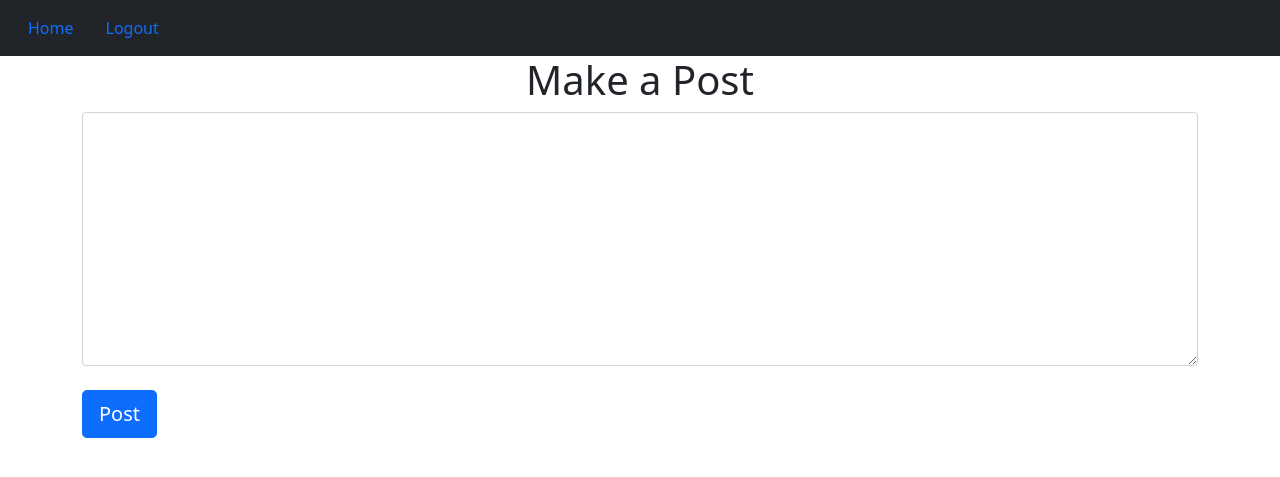
After one commit to sekerez/blog_test, a Flask app: page /create-post in a window 1280 px wide. The commit adds this page. Shown: the top 477 px of the page. Run offline with Flask 2, Linux system fonts and the light colour scheme; a user stored in the database is signed in.

Commit message:
Finished third tutorial

```diff
--- a/app.py
+++ b/app.py
@@ -1,4 +1,5 @@
 from website import create_app
 
-app = create_app()
-app.run(debug=True)
+if __name__ == "__main__":
+    app = create_app()
+    app.run(debug=True)
--- a/enums.py
+++ b/enums.py
@@ -7,6 +7,10 @@ class Auth(Enum):
     LOGIN = "/login"
     LOGOUT = "/logout"
     SIGNUP = "/signup"
+
+class Posts(Enum):
+    CREATE = "/create-post"
+    DELETE = "/delete-post"
 
 class Signup(Enum):
     EMAIL_LENGTH = 8
--- /dev/null
+++ b/website/posts.py
@@ -0,0 +1,45 @@
+from flask import Blueprint, render_template, request, flash, redirect, url_for
+from flask_login import login_required, current_user
+
+from .models import Post
+from . import db
+
+posts = Blueprint("posts", __name__)
+
+@posts.route("/create-post", methods=["GET", "POST"])
+@login_required
+def create_post():
+    if request.method == "POST":
+        text = request.form.get("text")
+        if not text:
+            flash("Post cannot be empty", category="error")
+        else:
+            new_post = Post(
+                text=text,
+                user_id=current_user.id
+            )
+            db.session.add(new_post)
+            db.session.commit()
+            flash("Post created!", category="success")
+
+    return render_template("create_post.html", user=current_user)
+
+
+@posts.route("/delete-post/<int:id>", methods=["GET"])
+@login_required
+def delete_post(id: int):
+    """
+    Deletes a post, duh.
+    """
+    post = Post.query.filter_by(id=id).first()
+
+    if not post:
+        flash("Post cannot be deleted.", category="error")
+    elif current_user.id != post.user_id:
+        flash("Users can only delete their own posts.", category="error")
+    else:
+        db.session.delete(post)
+        db.session.commit()
+        flash("Post deleted!", category="success")
+
+    return redirect(url_for("views.home"))
--- a/website/templates/base.html
+++ b/website/templates/base.html
@@ -30,6 +30,7 @@
                 <a href="/home" class="nav-item nav-link">Home</a>
                 {% if user.is_authenticated %}
                     <a href="/logout" class="nav-item nav-link">Logout</a>
+                    {# <h2 class="nav-item nav-link">Logged in as {{ user.username }} </h2> #}
                 {% else %}
                     <a href="/login" class="nav-item nav-link">Login</a>
                     <a href="/signup" class="nav-item nav-link">Sign Up</a>
--- /dev/null
+++ b/website/templates/create_post.html
@@ -0,0 +1,12 @@
+{% extends "base.html" %} {% block title %}Home{% endblock %}
+{% block content %}
+<h1 align="center">Make a Post</h1>
+
+<form method="POST">
+    <textarea name="text" id="text" class="form-control" cols="30" rows="10"></textarea>
+    <br />
+    <div aligh="center">
+        <button class="btn btn-lg btn-primary" type="submit">Post</button>
+    </div>
+</form>
+{% endblock%}
```
Also changed, not shown: database_test.py (+11 -5 lines), website/__init__.py (+5 -5 lines), website/database.py (deleted, +0 -27 lines), website/models.py (+32 -1 lines), website/templates/home.html (+48 -2 lines), website/views.py (+17 -3 lines), website/database.db, website/templates/create_posts.html (deleted), 1 other file.
